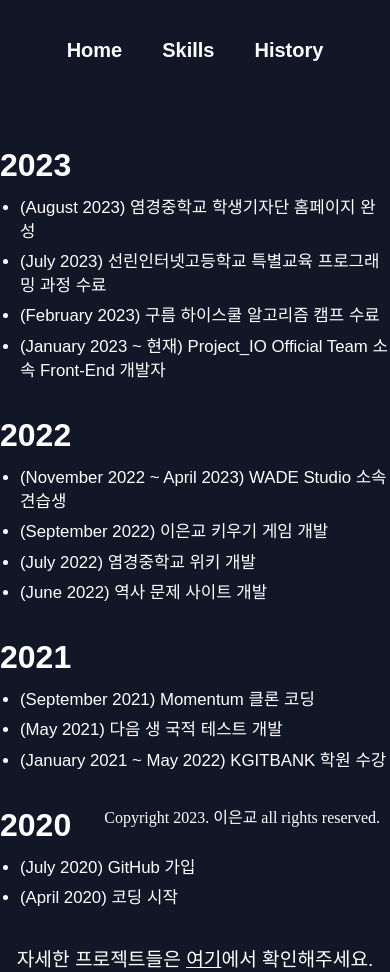
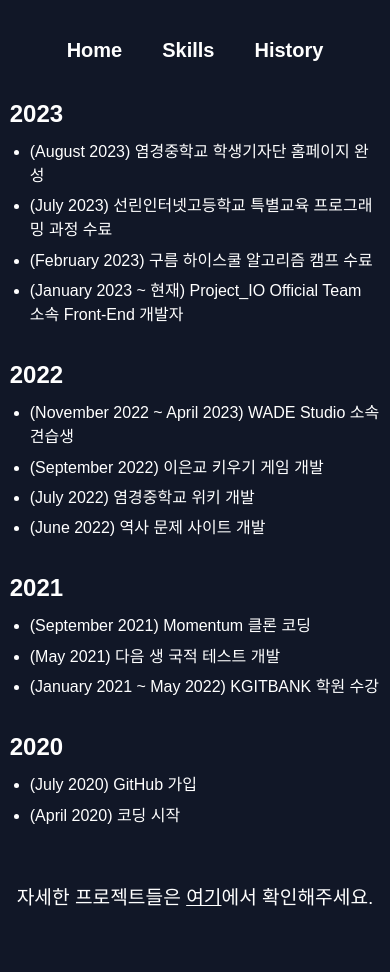
Before and after one commit to eungyolee/portfolio-2023ver, a React (Create React App) app: page /history in a window 390 px wide. After the commit the page ends 910 px from the top, so only its background shows below. Built offline with nearby package versions, Linux system fonts and the light colour scheme; a web font is replaced by a local one.

Commit message:
디자인 변경, 모바일 반응형 개발

```diff
--- a/src/App.css
+++ b/src/App.css
@@ -29,3 +29,53 @@ body {
 }
 
 /* 모바일 860, 890 */
+@media screen and (max-height: 890px) {
+  .copyright {
+    display: none;
+  }
+
+  #cm-mobile {
+    margin-top: 20px;
+  }
+}
+
+@media screen and (max-width: 860px) {
+  .home {
+    flex-direction: column;
+  }
+
+  #profileCard-mobile {
+    margin-right: 0;
+    height: auto;
+  }
+
+  #pi-mobile {
+    width: 250px;
+    height: 250px;
+  }
+
+  #hw-mobile {
+    font-size: 2.5rem;
+  }
+
+  #skills > div > img {
+    width: 50px;
+  }
+
+  #timestamp {
+    justify-content: start;
+  }
+
+  .timestamp_items {
+    width: 95%;
+    margin-top: 100px;
+  }
+
+  #ty-mobile {
+    font-size: 1.5rem;
+  }
+
+  #tl-mobile {
+    font-size: 1rem;
+  }
+}
--- a/src/pages/Home/Home.css
+++ b/src/pages/Home/Home.css
@@ -55,14 +55,14 @@
 }
 
 .helloWorld {
-  font-size: 54px;
+  font-size: 3rem;
   margin-top: 0px;
   margin-bottom: 8px;
 }
 
 .introduceText {
   font-family: "Pretendard-Light", sans-serif;
-  font-size: 22px;
+  font-size: 1.25rem;
   margin-top: 8px;
 }
 
--- a/src/pages/Home/Home.jsx
+++ b/src/pages/Home/Home.jsx
@@ -1,4 +1,4 @@
-import React, { useState } from "react";
+import React from "react";
 import "./Home.css";
 import { FontAwesomeIcon } from "@fortawesome/react-fontawesome";
 import {
@@ -22,7 +22,10 @@ const Home = () => {
       how += 1;
       if (how <= 2) {
         alert("프로필 사진은 @l_sieun_l님이 그려주셨습니다!");
-      } else if (how % 20 === 0) {
+      } else if (how === 3) {
+        alert("Copyright 2023. 이은교 all rights reserved.")
+      }
+      else if (how % 20 === 0) {
         alert(`이 사진을 ${clicked}번이나 눌러주셨군요! 사진이 닳겠어요 :)`)
       }
       else {
@@ -34,20 +37,20 @@ const Home = () => {
   return (
     <div className="home">
       <Header />
-        <div className="profileCard">
+        <div className="profileCard" id="profileCard-mobile">
         <div className="elements">
-          <div className="profileImage" onClick={profileImageClicked}></div>
+          <div className="profileImage" onClick={profileImageClicked} id="pi-mobile"></div>
           <p className="myName">이은교</p>
           <p className="introduce">A Student Developer</p>
         </div>
       </div>
       <div className="main">
         <div className="introduceMe">
-          <p className="helloWorld">Hello, world! 👋</p>
+          <p className="helloWorld" id="hw-mobile">Hello, world! 👋</p>
           <p className="introduceText">
             저는 개발자를 꿈꾸며 노력하는 학생 <b>이은교</b>입니다!
           </p>
-          <div className="contactMe">
+          <div className="contactMe" id="cm-mobile">
             <li
               data-tooltip-id="contactme"
               data-tooltip-content="eunkyo081223@naver.com"
--- a/src/pages/Skills/Skills.jsx
+++ b/src/pages/Skills/Skills.jsx
@@ -5,7 +5,7 @@ import Footer from "../../components/Footer/Footer";
 
 const Skills = () => {
   return (
-    <div className="skills">
+    <div className="skills" id="skills">
       <Header />
       <p>개발 언어 및 도구</p>
       <div className="programmingLanguages">
--- a/src/pages/Timestamp/Timestamp.css
+++ b/src/pages/Timestamp/Timestamp.css
@@ -16,7 +16,7 @@
 }
 
 .timestamp_item {
-  margin-top: 20px;
+  margin-bottom: 20px;
 }
 
 .timestamp_year {
--- a/src/pages/Timestamp/Timestamp.jsx
+++ b/src/pages/Timestamp/Timestamp.jsx
@@ -5,40 +5,40 @@ import Footer from '../../components/Footer/Footer';
 
 const Timestamp = () => {
   return (
-    <div className="timestamp">
+    <div className="timestamp" id="timestamp">
       <Header />
       <div className="timestamp_items">
         <div className="timestamp_item">
-          <h2 className="timestamp_year">2023</h2>
+          <h2 className="timestamp_year" id="ty-mobile">2023</h2>
           <ul className="timestamp_lists">
-            <li className="timestamp_list">(August 2023) 염경중학교 학생기자단 홈페이지 완성</li>
-            <li className="timestamp_list">(July 2023) 선린인터넷고등학교 특별교육 프로그래밍 과정 수료</li>
-            <li className="timestamp_list">(February 2023) 구름 하이스쿨 알고리즘 캠프 수료</li>
-            <li className="timestamp_list">(January 2023 ~ 현재) Project_IO Official Team 소속 Front-End 개발자</li>
+            <li className="timestamp_list" id="tl-mobile">(August 2023) 염경중학교 학생기자단 홈페이지 완성</li>
+            <li className="timestamp_list" id="tl-mobile">(July 2023) 선린인터넷고등학교 특별교육 프로그래밍 과정 수료</li>
+            <li className="timestamp_list" id="tl-mobile">(February 2023) 구름 하이스쿨 알고리즘 캠프 수료</li>
+            <li className="timestamp_list" id="tl-mobile">(January 2023 ~ 현재) Project_IO Official Team 소속 Front-End 개발자</li>
           </ul>
         </div>
         <div className="timestamp_item">
-          <h2 className="timestamp_year">2022</h2>
+          <h2 className="timestamp_year" id="ty-mobile">2022</h2>
           <ul className="timestamp_lists">
-            <li className="timestamp_list">(November 2022 ~ April 2023) WADE Studio 소속 견습생</li>
-            <li className="timestamp_list">(September 2022) 이은교 키우기 게임 개발</li>
-            <li className="timestamp_list">(July 2022) 염경중학교 위키 개발</li>
-            <li className="timestamp_list">(June 2022) 역사 문제 사이트 개발</li>
+            <li className="timestamp_list" id="tl-mobile">(November 2022 ~ April 2023) WADE Studio 소속 견습생</li>
+            <li className="timestamp_list" id="tl-mobile">(September 2022) 이은교 키우기 게임 개발</li>
+            <li className="timestamp_list" id="tl-mobile">(July 2022) 염경중학교 위키 개발</li>
+            <li className="timestamp_list" id="tl-mobile">(June 2022) 역사 문제 사이트 개발</li>
           </ul>
         </div>
         <div className="timestamp_item">
-          <h2 className="timestamp_year">2021</h2>
+          <h2 className="timestamp_year" id="ty-mobile">2021</h2>
           <ul className="timestamp_lists">
-            <li className="timestamp_list">(September 2021) Momentum 클론 코딩</li>
-            <li className="timestamp_list">(May 2021) 다음 생 국적 테스트 개발</li>
-            <li className="timestamp_list">(January 2021 ~ May 2022) KGITBANK 학원 수강</li>
+            <li className="timestamp_list" id="tl-mobile">(September 2021) Momentum 클론 코딩</li>
+            <li className="timestamp_list" id="tl-mobile">(May 2021) 다음 생 국적 테스트 개발</li>
+            <li className="timestamp_list" id="tl-mobile">(January 2021 ~ May 2022) KGITBANK 학원 수강</li>
           </ul>
         </div>
         <div className="timestamp_item">
-          <h2 className="timestamp_year">2020</h2>
+          <h2 className="timestamp_year" id="ty-mobile">2020</h2>
           <ul className="timestamp_lists">
-            <li className="timestamp_list">(July 2020) GitHub 가입</li>
-            <li className="timestamp_list">(April 2020) 코딩 시작</li>
+            <li className="timestamp_list" id="tl-mobile">(July 2020) GitHub 가입</li>
+            <li className="timestamp_list" id="tl-mobile">(April 2020) 코딩 시작</li>
           </ul>
         </div>
         <div className="timestamp_project">
```
